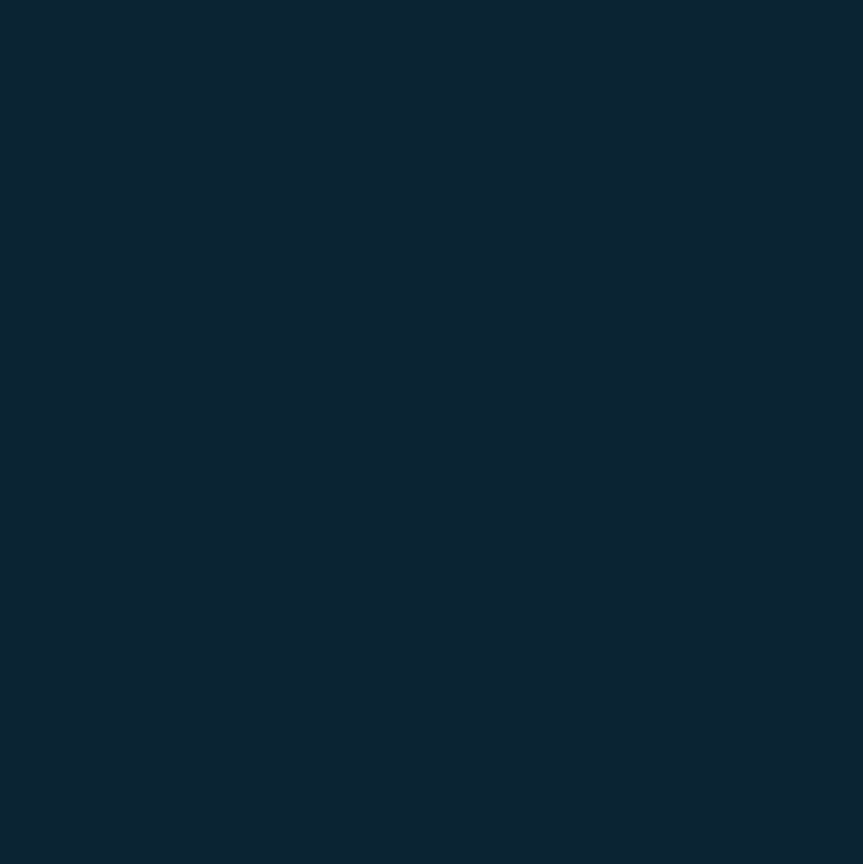
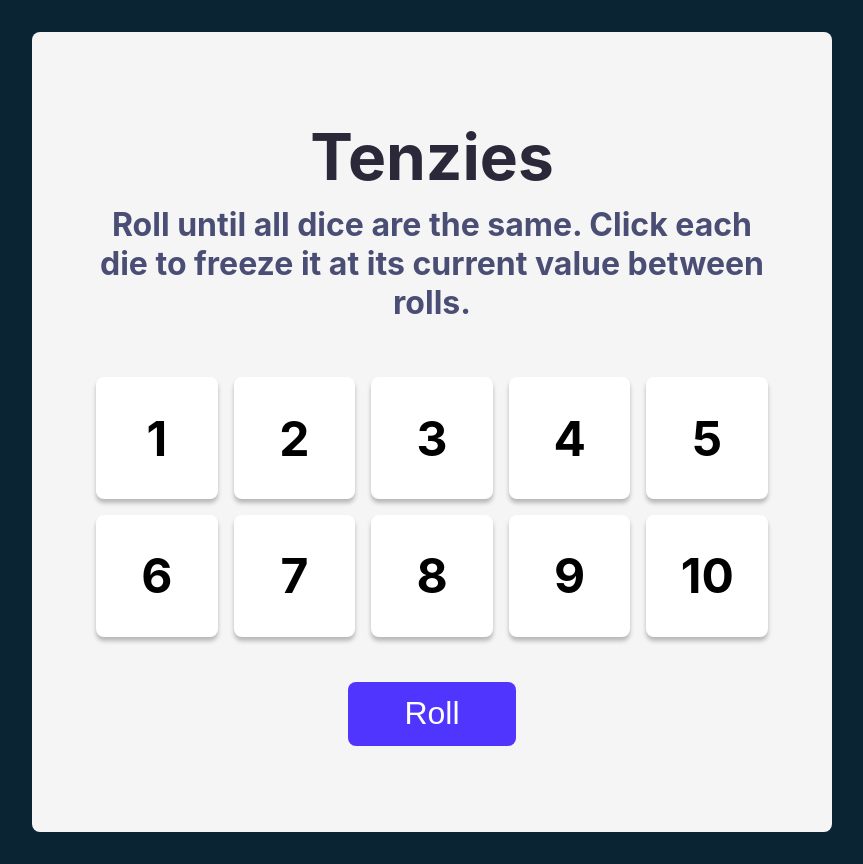
Before and after one commit to Mini-GT/tenzies-game, a React (Vite) app: page / in a window 1280 px wide. Shown: the whole page, without its empty margins (208-1071 px from the left). Before the commit the page ends 800 px from the top, so only its background shows below. Built offline with nearby package versions, Linux system fonts and the light colour scheme.

Commit message:
rename imported file

```diff
--- a/src/Page.tsx
+++ b/src/Page.tsx
@@ -1,11 +1,13 @@
+import Main from './components/Main'
 import './Page.css'
 
-function App() {
+function Page() {
 
   return (
     <>
+      <Main />
     </>
   )
 }
 
-export default App
+export default Page
```
